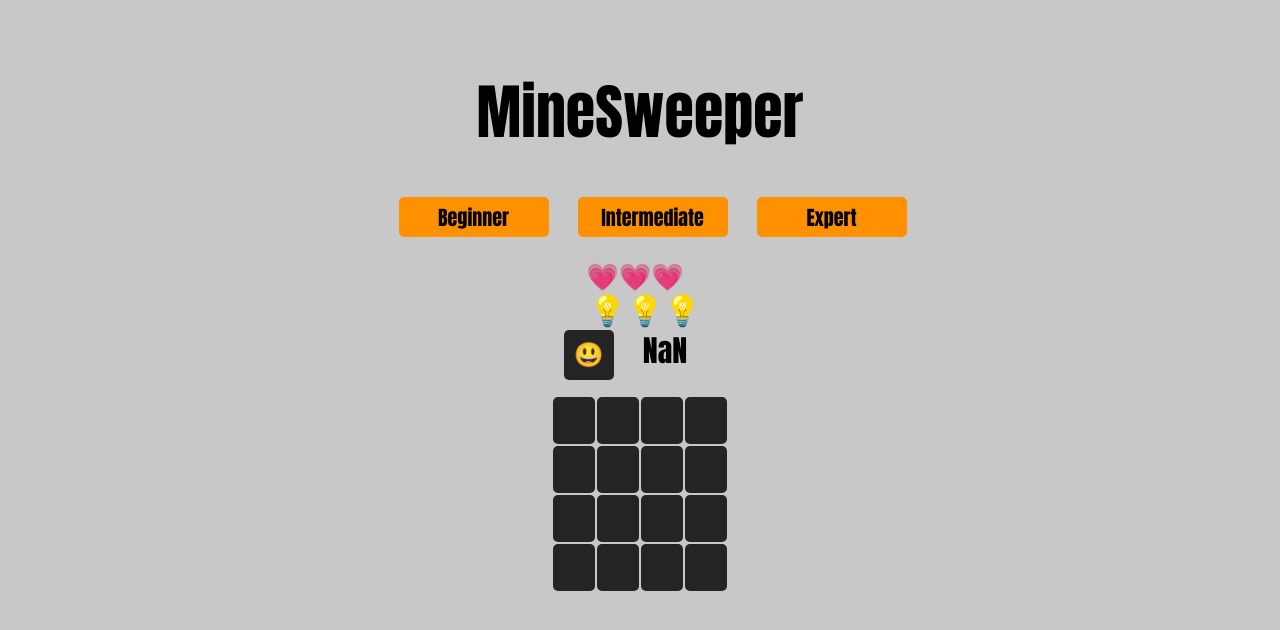
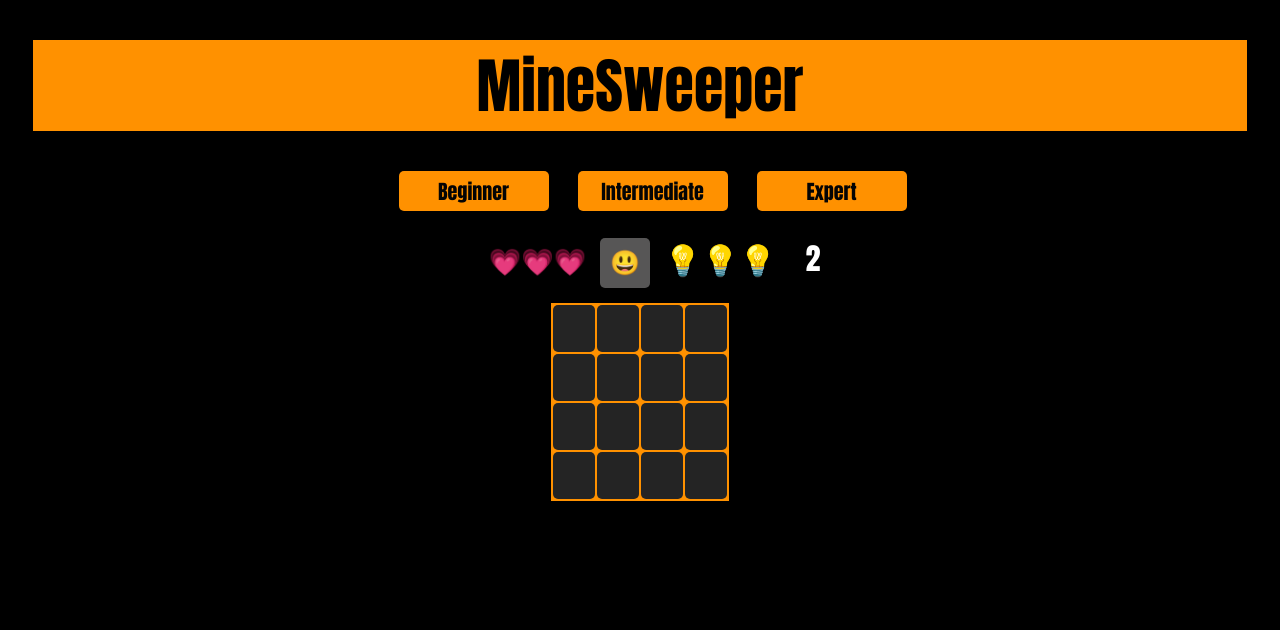
Before and after one commit to ElanaHecht/minesweeper, a plain HTML site: page index.html in a window 1280 px wide. Drawn offline with Linux system fonts and the light colour scheme.

Commit message:
commit 4

```diff
--- a/css/style.css
+++ b/css/style.css
@@ -1,28 +1,20 @@
 body {
-   background-color: rgb(201, 200, 200);
    text-align: center;
-}
-
-.background {
-   background: url('img/mine_explode.jpg');
-   background-color: rgb(201, 200, 200);
-   background-size: 100% 100%;
+   background-color: black;
 }
 
 h1 {
+   background-color: rgb(255, 145, 0);
    font-family: Impact;
    font-weight: 300;
    font-size: 60px;
 }
 
 .box {
-   position: absolute;
-   margin-top: 20px;
-   height: 450px;
-   width: 450px;
-   top: 50%;
-   left: 50%;
-   background-color: white;
+   background-color: black;
+   width: auto;
+   margin: 0px auto;
+   padding: 0px 25px 25px 25px;
 }
 
 button {
@@ -31,7 +23,7 @@ button {
    width: 30px;
    cursor: pointer;
    background-color: rgb(255, 145, 0);
-   color: rgb(36, 36, 36);
+   color: rgb(21, 21, 21);
    border: transparent;
 }
 
@@ -44,9 +36,9 @@ button:hover {
    width: 50px;
    cursor: pointer;
    background-color: rgb(255, 145, 0);
-   color: rgb(36, 36, 36);
+   color: rgb(75, 74, 74);
    border: transparent;
-   background-color: rgb(36, 36, 36);
+   background-color: rgb(87, 86, 86);
    border-radius: 5px;
    font-size: 24px;
    margin-bottom: 15px;
@@ -55,7 +47,7 @@ button:hover {
 
 table {
    margin: auto;
-   background-color: rgb(201, 200, 200);
+   background-color: rgb(255, 145, 0);
    border-spacing: 2px;
 }
 
@@ -76,7 +68,7 @@ table {
 
 .timer {
    display: inline-block;
-   color: black;
+   color: white;
    font-family: Impact;
    font-size: 30px;
    margin-right: 25px;
@@ -84,7 +76,7 @@ table {
 
 .mines-left {
    display: inline-block;
-   color: black;
+   color: white;
    font-family: Impact;
    font-size: 30px;
    margin-left: 25px;
--- a/index.html
+++ b/index.html
@@ -8,23 +8,22 @@
     <title>Minesweeper</title>
   </head>
   <body>
-    <img class="background" />
+    <div class="box">
       <h1>MineSweeper</h1>
-    <!-- <div class="box"></div> -->
       <div class="levels">
         <button onclick="setLevel(this)">Beginner</button>
         <button onclick="setLevel(this)">Intermediate</button>
         <button onclick="setLevel(this)">Expert</button>
       </div>
+      <div class="timer"></div>
       <div class="lives"></div>
-    <div><span class="hints" onclick="onHints()"></span></div>
       <button class="restart" onclick="init()"></button>
+      <div class="hints" onclick="onHints()"></div>
       <div class="mines-left"></div>
-    <div class="timer"></div>
       <table class="board">
         <tbody class="board-cells"></tbody>
       </table>
-
+    </div>
     <script src="js/utils.js"></script>
     <script src="js/main.js"></script>
   </body>
--- a/js/main.js
+++ b/js/main.js
@@ -32,7 +32,7 @@ function init() {
    elBtn.innerText = SMILE;
    gFirstClick = null;
    createBoard();
-   gGame.isOn = true;
+   gGame.isOn = false;
    gGame.livesLeft = 3;
    gGame.shownCount = 0;
    gGame.markedCount = 0,
@@ -107,7 +107,7 @@ function renderTime() {
 
 function renderMinesLeft() {
    var elMinesLeft = document.querySelector('.mines-left');
-   elMinesLeft.innerText = 'Mines left: ' + gLevel.MINES - gGame.markedCount;
+   elMinesLeft.innerText = gLevel.MINES - gGame.markedCount;
 }
 
 function renderCell(cellI, cellJ) {
@@ -191,6 +191,7 @@ function onHints() {
 
 function cellClicked(cellI, cellJ) {
    if (gFirstClick === null) {
+      gGame.isOn = true;
       gFirstClick = [cellI, cellJ];
       gGame.timeStart = new Date().getTime();
       setRandomMineCells();
```
Lines whose indentation alone changed are shown as unchanged.
